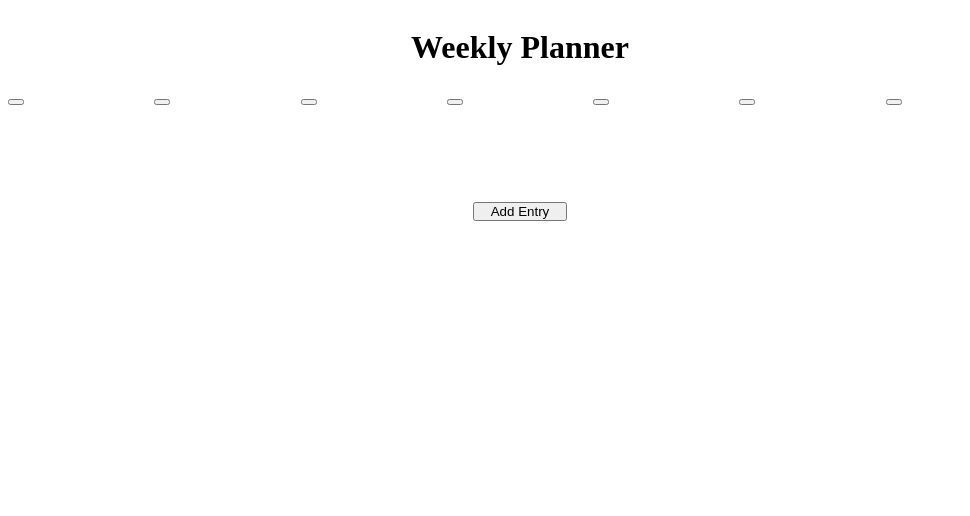
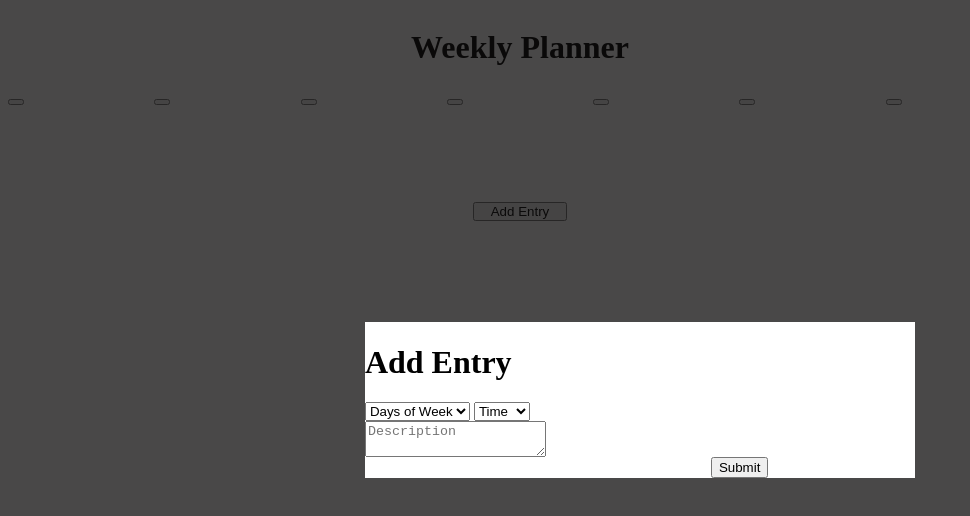
Before and after one commit to msandersmontandon/week-planner, a website: page index.html in a window 1280 px wide. Shown: the whole page, without its empty margins (0-970 px from the left). Drawn offline with Linux system fonts and the light colour scheme.

Commit message:
jon comit

```diff
--- a/index.html
+++ b/index.html
@@ -34,13 +34,15 @@
       </div>
     </div>
 
-    <div class="modal hidden">
+    <div class="modal">
       <div class="overlay">
         <div class="entry-modal">
           <div class="row">
             <h1 class="column-full">Add Entry</h1>
             <div class="row">
-              <form action="">
+              <div class="column-full">
+                <form action="" class="row">
+                  <div class="column-full">
                     <select name="days" id="days">
                       <option value="Placeholder">Days of Week</option>
                       <option value="">Monday</option>
@@ -58,8 +60,11 @@
                       <option value="">06:00</option>
                       <option value="">09:00</option>
                     </select>
-                <textarea name="" id="" cols="30" rows="10" placeholder="Description"></textarea>
+                  </div>
+                  <textarea class="block" name="" id="" placeholder="Description"></textarea>
+                  <div class="column-full text-right"><button class="" type="submit">Submit</button></div>
                 </form>
+              </div>
             </div>
           </div>
         </div>
--- a/styles.css
+++ b/styles.css
@@ -8,6 +8,7 @@
 
 .row {
   display: flex;
+  flex-wrap: wrap;
 }
 
 .column-full {
@@ -41,8 +42,23 @@
   right: 0;
   left: 0;
   background-color: rgba(14, 13, 13, 0.753);
+  justify-content: center;
+  align-items: center;
+  display: flex;
 }
 
 .hidden {
   display: none;
 }
+
+.block {
+  display: block;
+}
+
+.entry-modal {
+  background-color: white;
+}
+
+.text-right {
+  text-align: right;
+}
```
Lines whose indentation alone changed are shown as unchanged.
